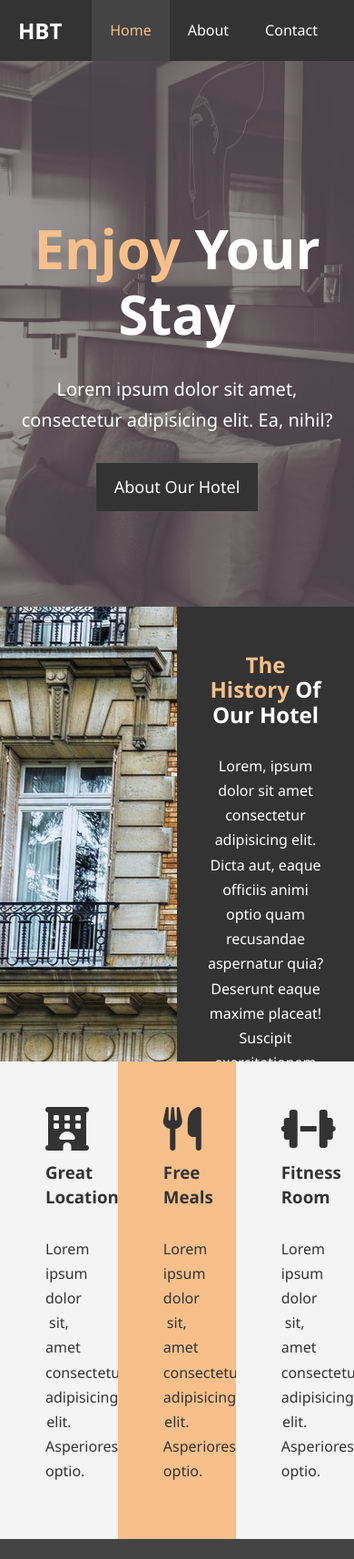
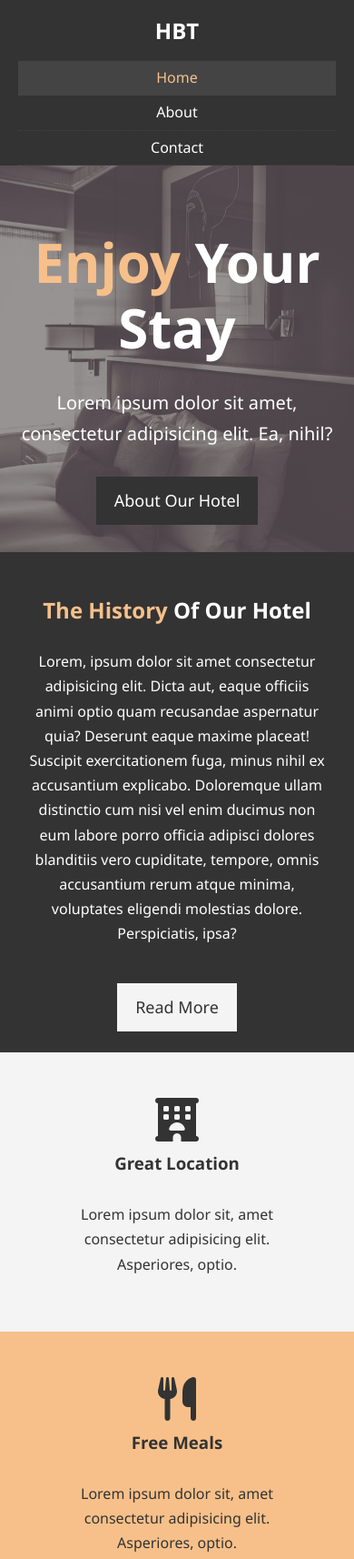
Before and after one commit to amengistuu/hotel, a plain HTML site: page index.html in a window 390 px wide. Shown: the top 1714 px of the page at 91% size. Drawn offline with Linux system fonts and the light colour scheme.

Commit message:
Add mobile styles

```diff
--- a/about.html
+++ b/about.html
@@ -6,6 +6,7 @@
     <meta name="description" content="Welcome to the most extraordinary hotel in Boston Massachusetts">
     <meta name="keywords" content="hotel, boston hotel, new england hotel">
     <link rel="stylesheet" href="css/main.css">
+    <link rel="stylesheet" media="screen and (max-width: 768px)" href="css/mobile.css">
     <title>Hotel BT | About</title>
 </head>
 <body>
--- a/css/main.css
+++ b/css/main.css
@@ -83,6 +83,7 @@ p {
 
 .l-heading {
     font-size: 40px;
+    line-height: 1.2;
 }
 
 /* Padding */
@@ -109,7 +110,7 @@ p {
     color: #fff;
 }
 
-#navbar h1 {
+#navbar .logo {
     float: left;
     padding-top: 20px;
 }
@@ -159,7 +160,7 @@ p {
 
 /* Home Info */
 #home-info {
-    height: 500px;
+    height: 450px;
 }
 
 #home-info .info-img {
@@ -216,7 +217,7 @@ p {
 
 /* Testimonials */
 #testimonials {
-    height: 600px;
+    height: 100%;;
     background: url(../img/test-bg.jpg) no-repeat center center/cover;
     padding-top: 100px;
 }
--- /dev/null
+++ b/css/mobile.css
@@ -0,0 +1,62 @@
+#navbar .logo {
+    float: none;
+    text-align: center;
+}
+
+#navbar ul, #navbar ul li {
+    float: none;
+}
+
+#navbar ul li a {
+    padding: 5px;
+    border-bottom: #444 dotted 1px;
+}
+
+/* Showcase */
+#showcase {
+    height: 100%;
+}
+
+#showcase .showcase-content {
+    padding-top: 70px;
+    padding-bottom: 30px;
+}
+
+/* Home Info */
+#home-info {
+    height: 550px;
+}
+
+#home-info .info-img {
+    display: none;
+}
+
+#home-info .info-content {
+    float: none;
+    width: 100%;
+}
+
+/* Boxes */
+.box {
+    float: none;
+    width: 100%;
+}
+
+/* About */
+#about-info .info-right, #about-info .info-left {
+    float: none;
+    width: 100%;
+}
+
+.l-heading {
+    text-align: center;
+}
+
+#about-info .info-right {
+    margin-top: 30px;
+}
+
+/* Contact */
+#contact-info .box {
+    border-bottom: #444 dotted 1px;
+}
--- a/index.html
+++ b/index.html
@@ -7,6 +7,7 @@
     <meta name="keywords" content="hotel, boston hotel, new england hotel">
     <script src="https://kit.fontawesome.com/c9d7a1821a.js" crossorigin="anonymous"></script>
     <link rel="stylesheet" href="css/main.css">
+    <link rel="stylesheet" media="screen and (max-width: 768px)" href="css/mobile.css">
     <title>Hotel BT | Welcome</title>
 </head>
 <body>
@@ -39,7 +40,6 @@
             <h2><span class="text-primary">The History</span> Of Our Hotel</h2>
             <p>Lorem, ipsum dolor sit amet consectetur adipisicing elit. Dicta aut, eaque officiis animi optio quam recusandae aspernatur quia? Deserunt eaque maxime placeat! Suscipit exercitationem fuga, minus nihil ex accusantium explicabo.
             Doloremque ullam distinctio cum nisi vel enim ducimus non eum labore porro officia adipisci dolores blanditiis vero cupiditate, tempore, omnis accusantium rerum atque minima, voluptates eligendi molestias dolore. Perspiciatis, ipsa?
-            Eos doloremque omnis eum soluta molestiae, saepe laboriosam deserunt? Laudantium, deserunt!
             </p>
             <a href="about.html" class="btn btn-light">Read More</a>
         </div>
```
Also changed, not shown: contact.html (+1 -0 lines).
